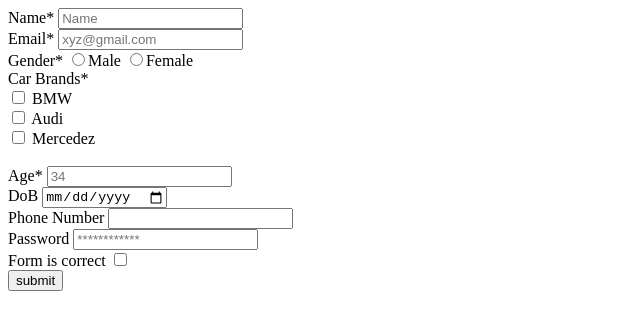
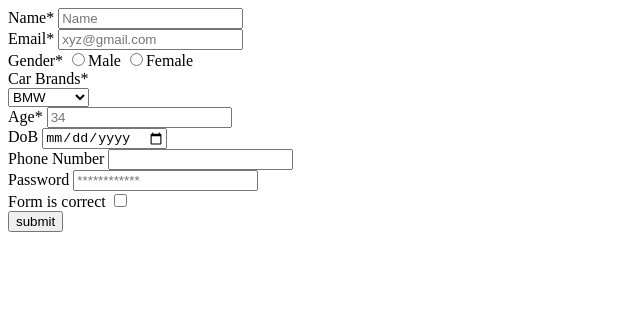
Before and after one commit to acciojob/signup-form-car-archanak55201, a website: page main.html in a window 1280 px wide. Shown: the whole page, without its empty margins (0-640 px from the left). Drawn offline with Linux system fonts and the light colour scheme.

Commit message:
created a submission

```diff
--- a/main.html
+++ b/main.html
@@ -22,15 +22,21 @@
 		<br>
 
 
+
 		<label for="cars" >Car Brands*</label><br>
-
-		<input type="checkbox" name="cars" id="cars" >
-		<label for="BMW">BMW</label> <br>
-		<input type="checkbox" name="cars" id="cars">
+		<select name="cars" id="cars">
+			<option name="cars" value="BMW">BMW</option>
+			<option name="cars" value="Audi">Audi</option>
+			<option name="cars" value="Mercedez">Mercedez</option>
+		</select>
+		<!--
+		<input type="checkbox" name="cars" value="BMW" id="BMW" required >
+		<label for="BMW">BMW</label><br>
+		<input type="checkbox" name="cars" value="Audi" id="Audi" required>
 		<label for="Audi">Audi</label><br>
-		<input type="checkbox" name="cars" id="cars">
+		<input type="checkbox" name="cars" value="Mercedez" id="Mercedez" required>
 		<label for="Mercedez">Mercedez</label><br>
-
+-->
 
 		<br>
 		<label for="age" >Age*</label>
```
